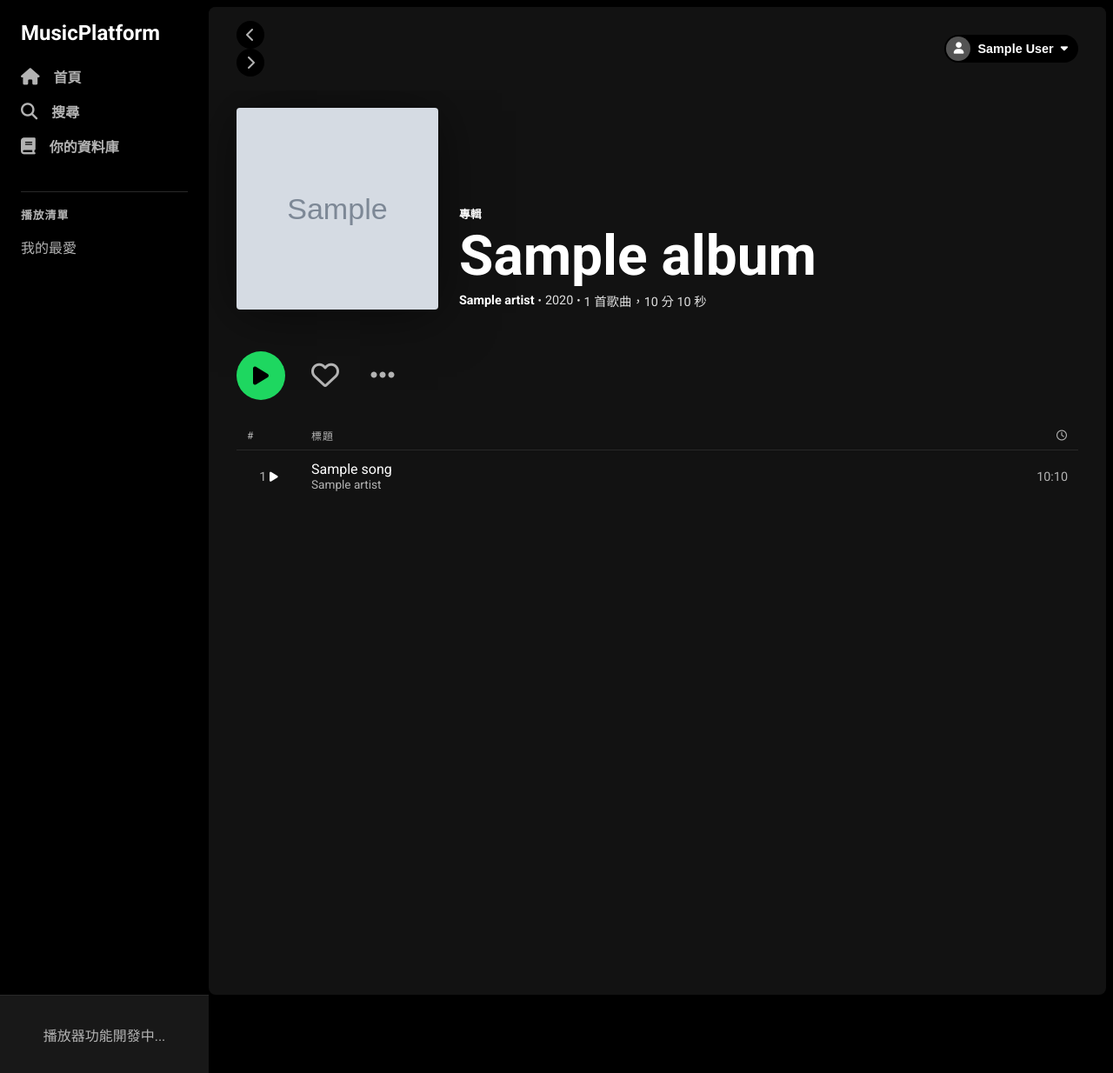
After one commit to aaa123456yg/music-platform, a Flask app: page /album/1 in a window 1280 px wide. The commit adds this page. Shown: the whole page at 87% size. Run offline with Flask 3, Linux system fonts and the light colour scheme; a user stored in the database is signed in; tables that the repository leaves empty hold one stand-in row (values such as "Sample post"); grey boxes marked "Sample" are stand-in pictures.

Commit message:
1. 新增首頁推薦功能 2. 新增專輯詳情頁 3. 修正上傳歌曲程式碼

```diff
--- a/app.py
+++ b/app.py
@@ -110,7 +110,10 @@ class Song(db.Model):
     duration_seconds = db.Column(db.Integer)
     album_id = db.Column(db.Integer, db.ForeignKey('albums.album_id'), nullable=False)
 
-    # 這裡簡化處理，若要完整功能可加上 upload_date 等
+    # ★★★ 補上這兩行 ★★★
+    eId = db.Column(db.String(10), db.ForeignKey('employees.eId'))
+    upload_date = db.Column(db.DateTime, default=datetime.utcnow)
+    # ★★★★★★★★★★★★★★★
 
     artists = db.relationship('Artist', secondary=song_artists, backref='songs')
 
@@ -136,13 +139,18 @@ def load_user(user_id):
 
 @app.route('/')
 def index():
-    # 首頁：顯示一些專輯或是歡迎訊息
     if current_user.is_authenticated:
-        # 如果已登入，顯示個人的歌單或推薦
-        recent_albums = Album.query.limit(5).all()
-        return render_template('index.html', albums=recent_albums) # 需自行建立 index.html
+        # ★★★ 修改這裡：從資料庫撈出真實專輯 ★★★
+        # 這裡示範撈出最新的 6 張專輯 (依 album_id 倒序排列)
+        recent_albums = Album.query.order_by(Album.album_id.desc()).limit(6).all()
+
+        # 也可以順便撈出隨機推薦的演出者 (選用)
+        # import random
+        # all_artists = Artist.query.all()
+        # recommended_artists = random.sample(all_artists, min(len(all_artists), 5))
+
+        return render_template('index.html', albums=recent_albums)
     else:
-        # 未登入，導向登入頁 (或是顯示 Landing Page)
         return redirect(url_for('login'))
 
 # app.py 新增搜尋路由
@@ -162,6 +170,21 @@ def search():
     artists = Artist.query.filter(Artist.name.ilike(f'%{q}%')).all()
 
     return render_template('search_results.html', q=q, songs=songs, albums=albums, artists=artists)
+
+# app.py 新增專輯詳情頁路由
+
+@app.route('/album/<int:album_id>')
+@login_required
+def album_detail(album_id):
+    # get_or_404 會自動處理「找不到專輯」的情況，顯示 404 錯誤頁
+    album = Album.query.get_or_404(album_id)
+
+    # 計算總時長 (分鐘) - 這是個貼心的小功能
+    total_seconds = sum(s.duration_minutes * 60 + s.duration_seconds for s in album.songs)
+    total_duration = f"{total_seconds // 60} 分 {total_seconds % 60} 秒"
+
+    return render_template('album_detail.html', album=album, total_duration=total_duration)
+
 # app.py
 @app.route('/login', methods=['GET', 'POST'])
 def login():
--- a/static/style.css
+++ b/static/style.css
@@ -672,3 +672,149 @@ div.alert.alert-success svg {
 .like-btn:hover {
     color: #1ed760;
 }
+/* =========================================
+   專輯詳情頁樣式 (Album Detail)
+   ========================================= */
+
+/* 頭部排版 (Flexbox) */
+.album-header {
+    display: flex;
+    align-items: flex-end; /* 文字靠下對齊 */
+    gap: 24px;
+    padding-bottom: 24px;
+}
+
+/* 大封面圖設定 */
+.album-cover-large {
+    width: 232px;
+    height: 232px;
+    flex-shrink: 0;
+    box-shadow: 0 4px 60px rgba(0,0,0,0.5); /* 陰影讓它浮起來 */
+}
+
+.album-cover-large img {
+    width: 100%;
+    height: 100%;
+    object-fit: cover;
+    border-radius: 4px; /* 這裡不用圓形，專輯通常是方形 */
+}
+
+.placeholder-large {
+    width: 100%;
+    height: 100%;
+    background-color: #333;
+    display: flex;
+    align-items: center;
+    justify-content: center;
+    font-size: 5rem;
+    border-radius: 4px;
+}
+
+/* 專輯文字資訊 */
+.type-label {
+    font-size: 0.8rem;
+    font-weight: 700;
+    text-transform: uppercase;
+}
+
+.album-info h1 {
+    font-size: 4rem; /* 超大標題 */
+    margin: 8px 0;
+    line-height: 1;
+    font-weight: 900;
+}
+
+.meta-info {
+    font-size: 0.9rem;
+    color: #e0e0e0;
+    font-weight: 500;
+    display: flex;
+    align-items: center;
+}
+
+.artist-name-bold {
+    font-weight: 700;
+    color: #ffffff;
+}
+
+.dot {
+    margin: 0 4px;
+    font-size: 0.8rem;
+}
+
+/* 操作按鈕區 (綠色播放鍵) */
+.action-bar {
+    padding: 24px 0;
+    display: flex;
+    align-items: center;
+    gap: 24px;
+}
+
+.play-btn-large {
+    width: 56px;
+    height: 56px;
+    background-color: #1ed760;
+    border-radius: 50%;
+    border: none;
+    display: flex;
+    align-items: center;
+    justify-content: center;
+    font-size: 1.5rem;
+    color: #000;
+    cursor: pointer;
+    transition: transform 0.1s, background-color 0.1s;
+}
+
+.play-btn-large:hover {
+    transform: scale(1.05);
+    background-color: #1fdf64;
+}
+
+.action-icon {
+    background: none;
+    border: none;
+    color: #b3b3b3;
+    font-size: 2rem;
+    cursor: pointer;
+}
+.action-icon:hover {
+    color: #ffffff;
+}
+
+/* 歌曲列表微調 */
+.song-row {
+    height: 56px; /* 增加行高 */
+    cursor: default;
+}
+
+.song-row:hover {
+    background-color: rgba(255,255,255,0.1); /* hover 效果 */
+}
+
+/* 序號與播放圖示切換效果 */
+.song-index {
+    position: relative;
+    text-align: center;
+    color: #b3b3b3;
+}
+
+.index-play-icon {
+    display: none; /* 預設隱藏播放圖示 */
+    color: #ffffff;
+    font-size: 0.8rem;
+}
+
+/* hover 時：序號隱藏，播放圖示顯示 */
+.song-row:hover .index-num { display: none; }
+.song-row:hover .index-play-icon { display: inline-block; }
+
+.song-name-highlight {
+    color: #ffffff;
+    font-size: 1rem;
+    display: block;
+}
+
+.song-artist-sub {
+    color: #b3b3b3;
+    font-size: 0.85rem;
+}
--- /dev/null
+++ b/templates/album_detail.html
@@ -0,0 +1,134 @@
+<!DOCTYPE html>
+<html lang="zh-TW">
+<head>
+    <meta charset="UTF-8">
+    <meta name="viewport" content="width=device-width, initial-scale=1.0">
+    <title>{{ album.title }} - MusicPlatform</title>
+    <link rel="stylesheet" href="{{ url_for('static', filename='style.css') }}?v=13">
+    <link rel="stylesheet" href="https://cdnjs.cloudflare.com/ajax/libs/font-awesome/6.4.0/css/all.min.css">
+    <link href="https://fonts.googleapis.com/css2?family=Roboto:wght@400;700&display=swap" rel="stylesheet">
+</head>
+<body class="main-body">
+
+    <div class="sidebar">
+        <div class="logo"><h2>MusicPlatform</h2></div>
+        <nav class="side-nav">
+            <ul>
+                <li><a href="/"><i class="fa-solid fa-house"></i> 首頁</a></li>
+                <li><a href="/search"><i class="fa-solid fa-magnifying-glass"></i> 搜尋</a></li>
+                <li><a href="#"><i class="fa-solid fa-book"></i> 你的資料庫</a></li>
+            </ul>
+        </nav>
+        <div class="playlist-section">
+            <div class="section-title">播放清單</div>
+            <ul class="playlist-list">
+                <li>我的最愛</li>
+            </ul>
+        </div>
+    </div>
+
+    <div class="main-content">
+
+        <header class="top-bar">
+            <div class="nav-buttons">
+                <a href="/" class="circle-btn"><i class="fa-solid fa-chevron-left"></i></a>
+                <a href="#" class="circle-btn"><i class="fa-solid fa-chevron-right"></i></a>
+            </div>
+            <div class="user-menu-container">
+                <button class="user-btn" onclick="toggleDropdown()">
+                    <div class="avatar-circle"><i class="fa-solid fa-user"></i></div>
+                    <span class="username">{{ current_user.display_name }}</span>
+                    <i class="fa-solid fa-caret-down"></i>
+                </button>
+                <div id="userDropdown" class="dropdown-content">
+                    <a href="#" class="dropdown-item">個人檔案</a>
+                    <div class="divider"></div>
+                    <a href="/logout" class="dropdown-item">登出</a>
+                </div>
+            </div>
+        </header>
+
+        <div class="content-area">
+
+            <div class="album-header">
+                <div class="album-cover-large">
+                    {% if album.cover_art_url %}
+                        <img src="{{ album.cover_art_url }}" alt="{{ album.title }}">
+                    {% else %}
+                        <div class="placeholder-large">🎵</div>
+                    {% endif %}
+                </div>
+                <div class="album-info">
+                    <span class="type-label">專輯</span>
+                    <h1>{{ album.title }}</h1>
+                    <div class="meta-info">
+                        <span class="artist-name-bold">{{ album.artist.name }}</span>
+                        <span class="dot">•</span>
+                        <span>{{ album.release_date.year if album.release_date else '未知年份' }}</span>
+                        <span class="dot">•</span>
+                        <span>{{ album.songs|length }} 首歌曲，{{ total_duration }}</span>
+                    </div>
+                </div>
+            </div>
+
+            <div class="action-bar">
+                <button class="play-btn-large"><i class="fa-solid fa-play"></i></button>
+                <button class="action-icon"><i class="fa-regular fa-heart"></i></button>
+                <button class="action-icon"><i class="fa-solid fa-ellipsis"></i></button>
+            </div>
+
+            <table class="song-table">
+                <thead>
+                    <tr>
+                        <th style="width: 50px;">#</th>
+                        <th>標題</th>
+                        <th style="text-align: right;"><i class="fa-regular fa-clock"></i></th>
+                    </tr>
+                </thead>
+                <tbody>
+                    {% for song in album.songs %}
+                    <tr class="song-row">
+                        <td class="song-index">
+                            <span class="index-num">{{ loop.index }}</span>
+                            <i class="fa-solid fa-play index-play-icon"></i>
+                        </td>
+                        <td>
+                            <div class="song-title-row">
+                                <span class="song-name-highlight">{{ song.title }}</span>
+                                <span class="song-artist-sub">{{ album.artist.name }}</span>
+                            </div>
+                        </td>
+                        <td style="text-align: right;">
+                            {{ song.duration_minutes }}:{{ '%02d' % song.duration_seconds }}
+                        </td>
+                    </tr>
+                    {% endfor %}
+                </tbody>
+            </table>
+
+            {% if not album.songs %}
+                <div style="padding: 40px; text-align: center; color: #b3b3b3;">
+                    <p>這張專輯還沒有上架任何歌曲。</p>
+                </div>
+            {% endif %}
+
+        </div>
+    </div>
+
+    <div class="player-bar">
+        <div class="player-controls"><span>播放器功能開發中...</span></div>
+    </div>
+
+    <script>
+        function toggleDropdown() { document.getElementById("userDropdown").classList.toggle("show"); }
+        window.onclick = function(event) {
+            if (!event.target.closest('.user-btn')) {
+                var dropdowns = document.getElementsByClassName("dropdown-content");
+                for (var i = 0; i < dropdowns.length; i++) {
+                    if (dropdowns[i].classList.contains('show')) dropdowns[i].classList.remove('show');
+                }
+            }
+        }
+    </script>
+</body>
+</html>
```
Also changed, not shown: templates/index.html (+17 -10 lines).
